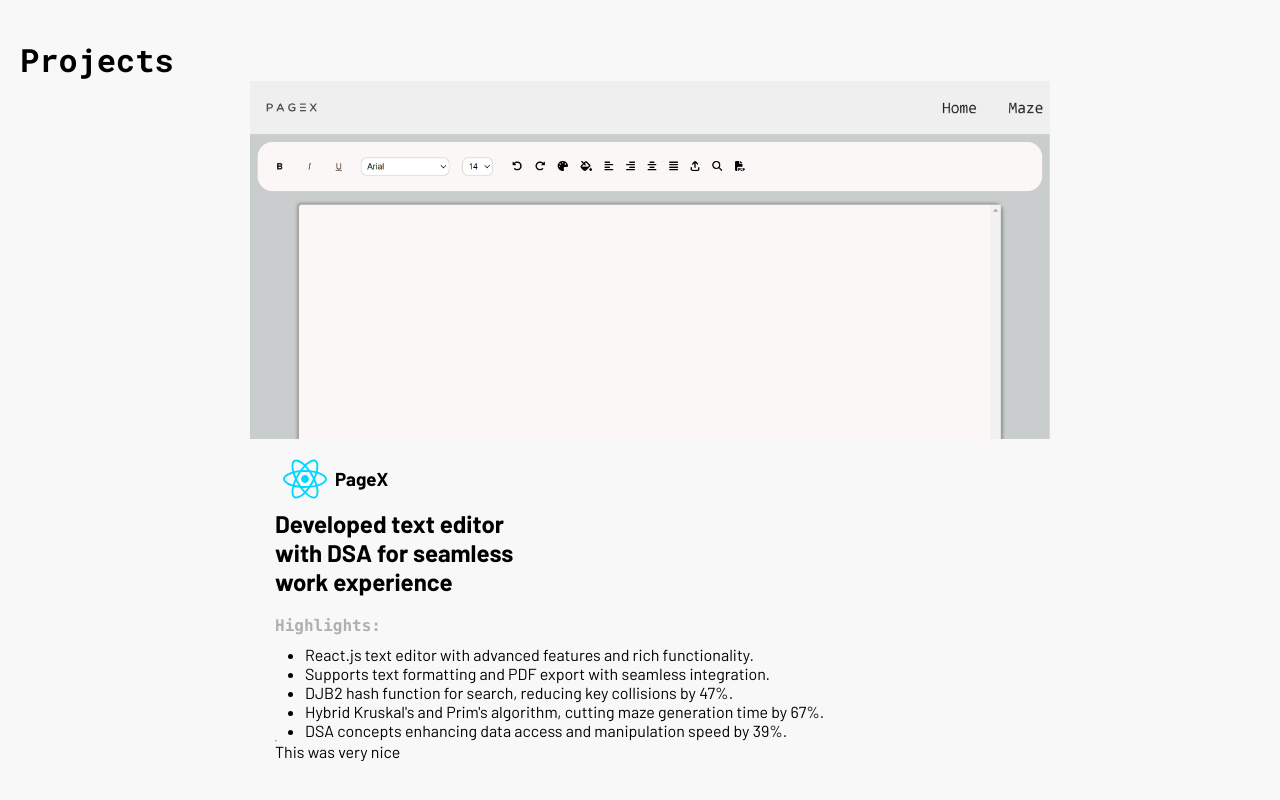
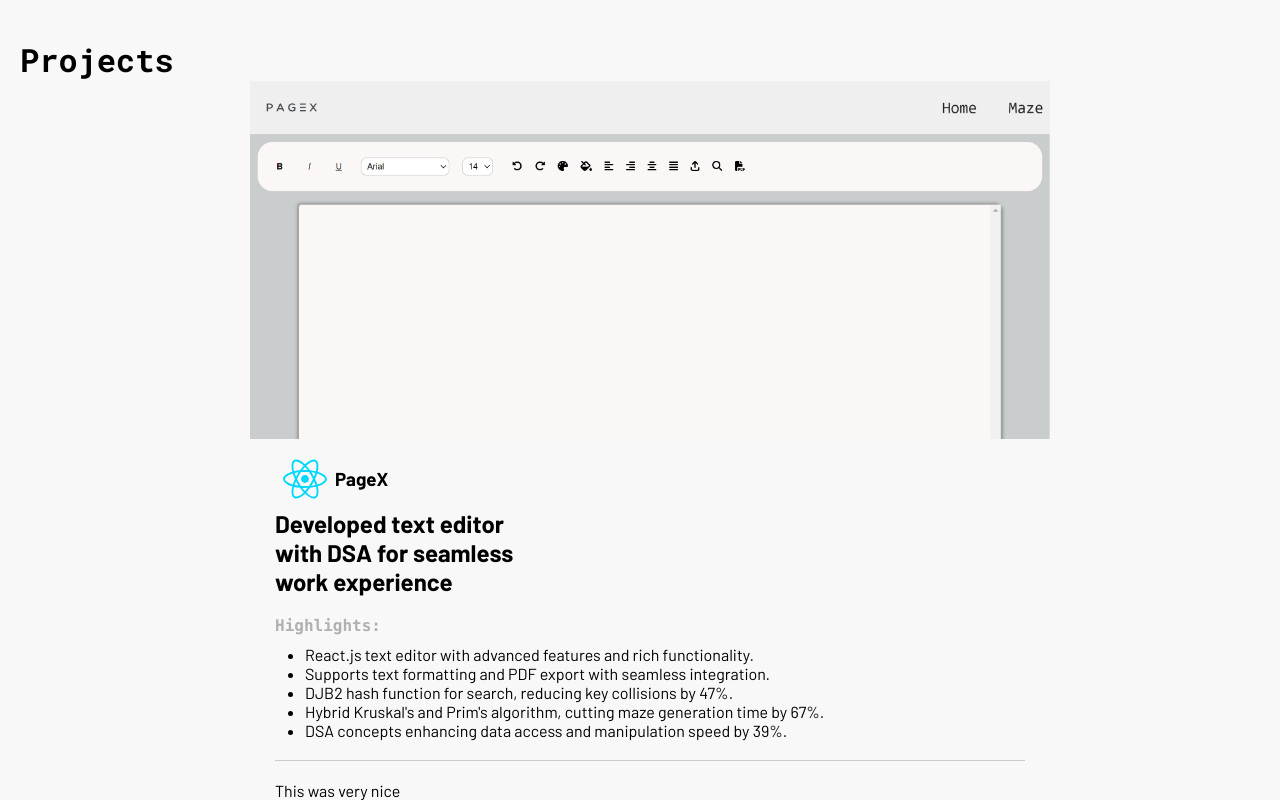
Before and after one commit to mooojn/Portfolio, a React (Vite) app: page / in a window 1280 px wide. Shown: the part 561-1361 px from the top of the page. Before the commit the page ends 1322 px from the top, so only its background shows below. Built offline with nearby package versions, Linux system fonts and the light colour scheme.

Commit message:
Add hr.solid

```diff
--- a/src/styles/App.css
+++ b/src/styles/App.css
@@ -1,4 +1,4 @@
-@import url('https://fonts.googleapis.com/css2?family=Barlow:ital,wght@0,100;0,200;0,300;0,400;0,500;0,600;0,700;0,800;0,900;1,100;1,200;1,300;1,400;1,500;1,600;1,700;1,800;1,900&family=Kanit:ital,wght@0,100;0,200;0,300;0,400;0,500;0,600;0,700;0,800;0,900;1,100;1,200;1,300;1,400;1,500;1,600;1,700;1,800;1,900&family=Roboto+Condensed:ital,wght@0,100..900;1,100..900&family=Roboto+Mono:ital,wght@0,100..700;1,100..700&display=swap');
+@import url('https://fonts.googleapis.com/css2?family=Barlow:ital,wght@0,100;0,200;0,300;0,400;0,500;0,600;0,700;0,800;0,900;1,100;1,200;1,300;1,400;1,500;1,600;1,700;1,800;1,900&family=Kanit:ital,wght@0,100;0,200;0,300;0,400;0,500;0,600;0,700;0,800;0,900;1,100;1,200;1,300;1,400;1,500;1,600;1,700;1,800;1,900&family=Open+Sans:ital,wght@0,300..800;1,300..800&family=Roboto+Condensed:ital,wght@0,100..900;1,100..900&family=Roboto+Mono:ital,wght@0,100..700;1,100..700&display=swap');
 
 * {
     background: #f8f8f9;
@@ -14,3 +14,10 @@
 .legend {
     font-family: 'Roboto Mono';
 }
+
+hr.solid {
+    border: none;
+    border-top: 1px solid #ccc;
+    margin: 20px 0;
+    width: 100%;
+}
```
